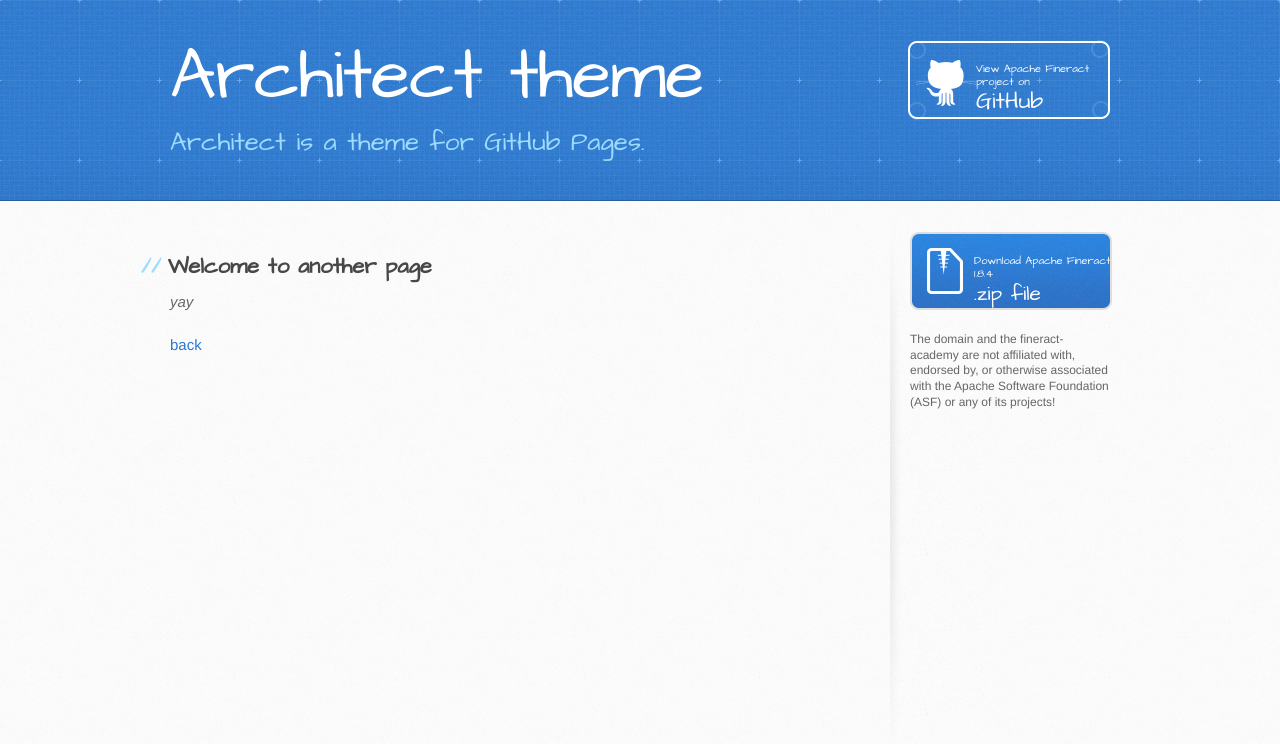
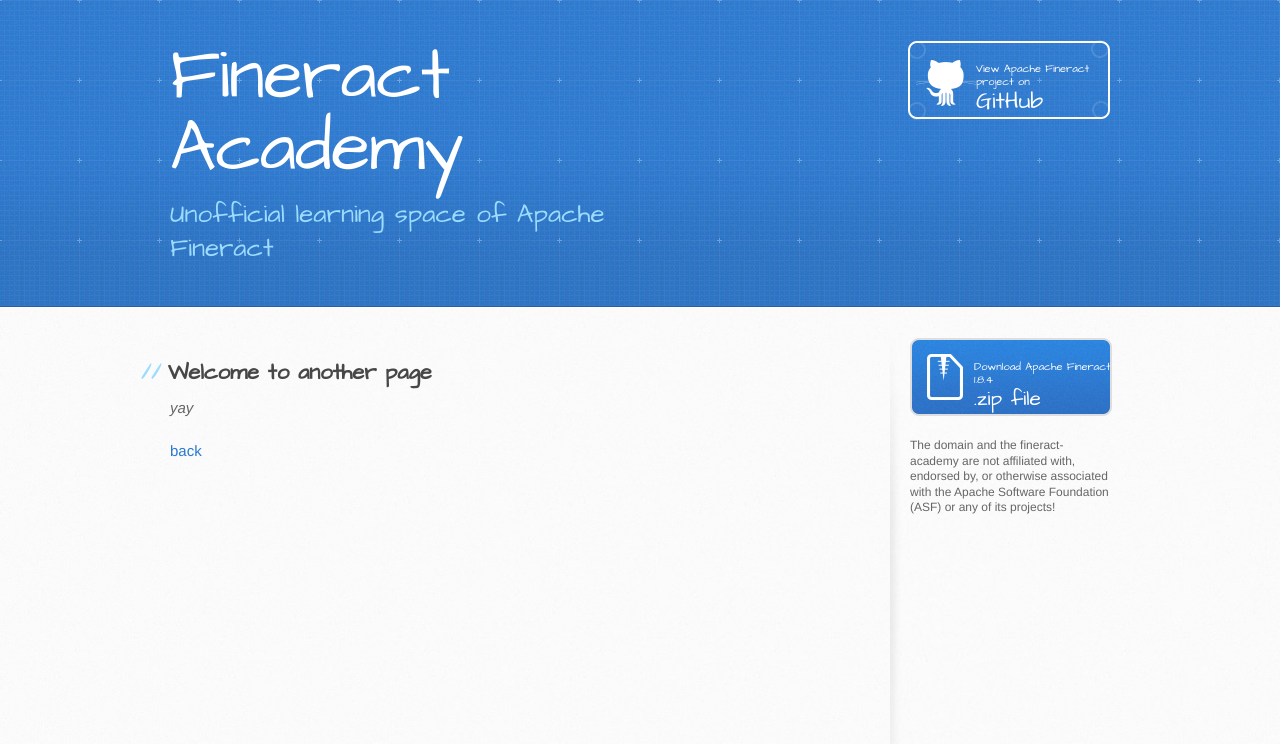
Before and after one commit to fineract-academy/pages, a Jekyll site: the page built from another-page.md, in a window 1280 px wide. Shown: the top 744 px of the page. Built offline with Jekyll 4.4.1, drawn with Linux system fonts in a browser that asks for light colours; our own code applies the rules of GitHub Pages for plain Markdown files.

Commit message:
Update _config.yml

```diff
--- a/_config.yml
+++ b/_config.yml
@@ -1,5 +1,5 @@
-title: Architect theme
-description: Architect is a theme for GitHub Pages.
+title: Fineract Academy
+description: Unofficial learning space of Apache Fineract
 show_downloads: true
-google_analytics:
+google_analytics: G-ZN98YLHK30
 theme: jekyll-theme-architect
```
